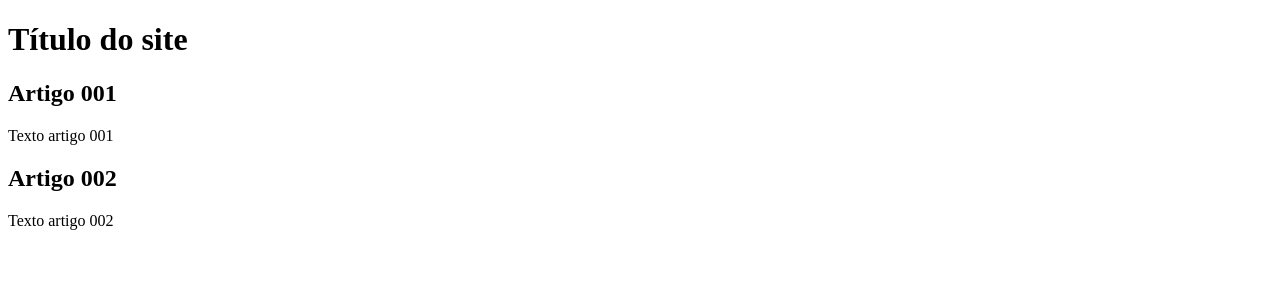
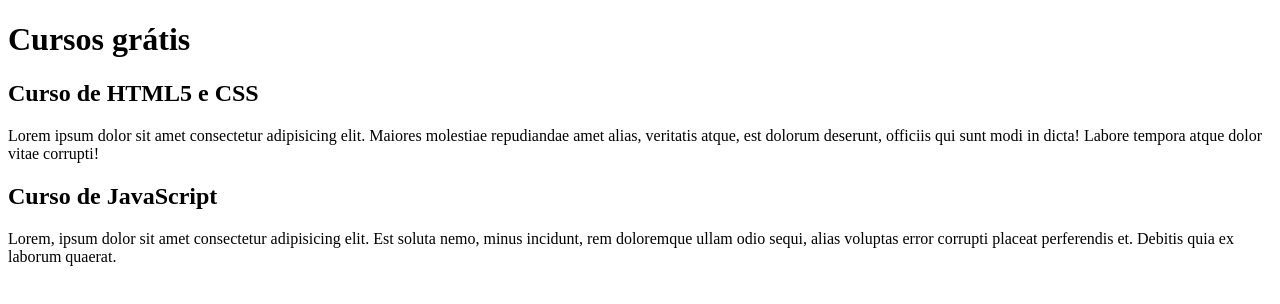
Before and after one commit to KimberlyMartins/projeto-site, a plain HTML site: page index.html in a window 1280 px wide. Drawn offline with Linux system fonts and the light colour scheme.

Commit message:
comecei a escrever o conteúdo
comecei a escrever o conteúdo

```diff
--- a/index.html
+++ b/index.html
@@ -8,15 +8,15 @@
 <body>
     <main>
         <header>
-            <H1>Título do site</H1>
+            <H1>Cursos grátis</H1>
         </header>
         <article>
-            <h2>Artigo 001</h2>
-            <p>Texto artigo 001</p>
+            <h2>Curso de HTML5 e CSS</h2>
+            <p>Lorem ipsum dolor sit amet consectetur adipisicing elit. Maiores molestiae repudiandae amet alias, veritatis atque, est dolorum deserunt, officiis qui sunt modi in dicta! Labore tempora atque dolor vitae corrupti!</p>
         </article>
         <article>
-            <h2>Artigo 002</h2>
-            <p>Texto artigo 002</p>
+            <h2>Curso de JavaScript</h2>
+            <p>Lorem, ipsum dolor sit amet consectetur adipisicing elit. Est soluta nemo, minus incidunt, rem doloremque ullam odio sequi, alias voluptas error corrupti placeat perferendis et. Debitis quia ex laborum quaerat.</p>
         </article>
     </main>
 </body>
```
